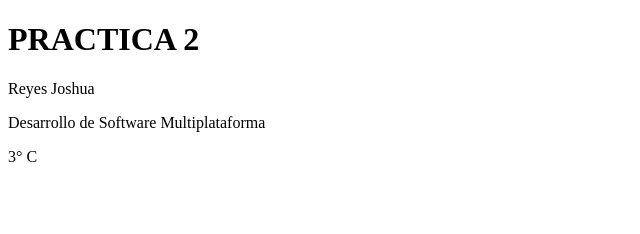
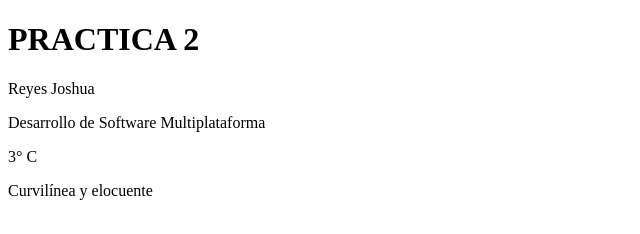
Before and after one commit to JoshRey0/practica2, a plain HTML site: page index.html in a window 1280 px wide. Shown: the whole page, without its empty margins (0-640 px from the left). Drawn offline with Linux system fonts and the light colour scheme.

Commit message:
[UPDATE]indexHTML

```diff
--- a/index.html
+++ b/index.html
@@ -11,5 +11,6 @@
     <P>Reyes Joshua</P>
     <p>Desarrollo de Software Multiplataforma</p>
     <p>3° C</p>
+    <p>Curvilínea y elocuente </p>
 </body>
 </html>
```
